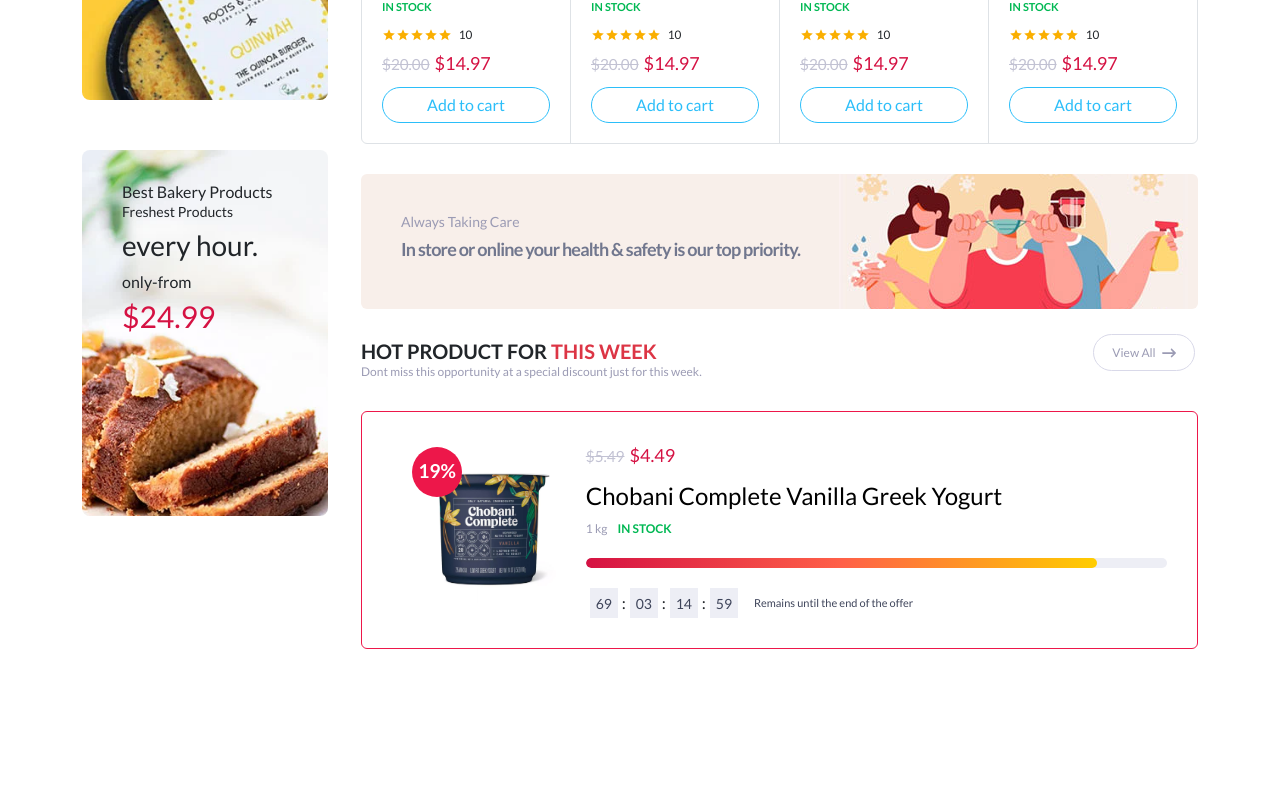
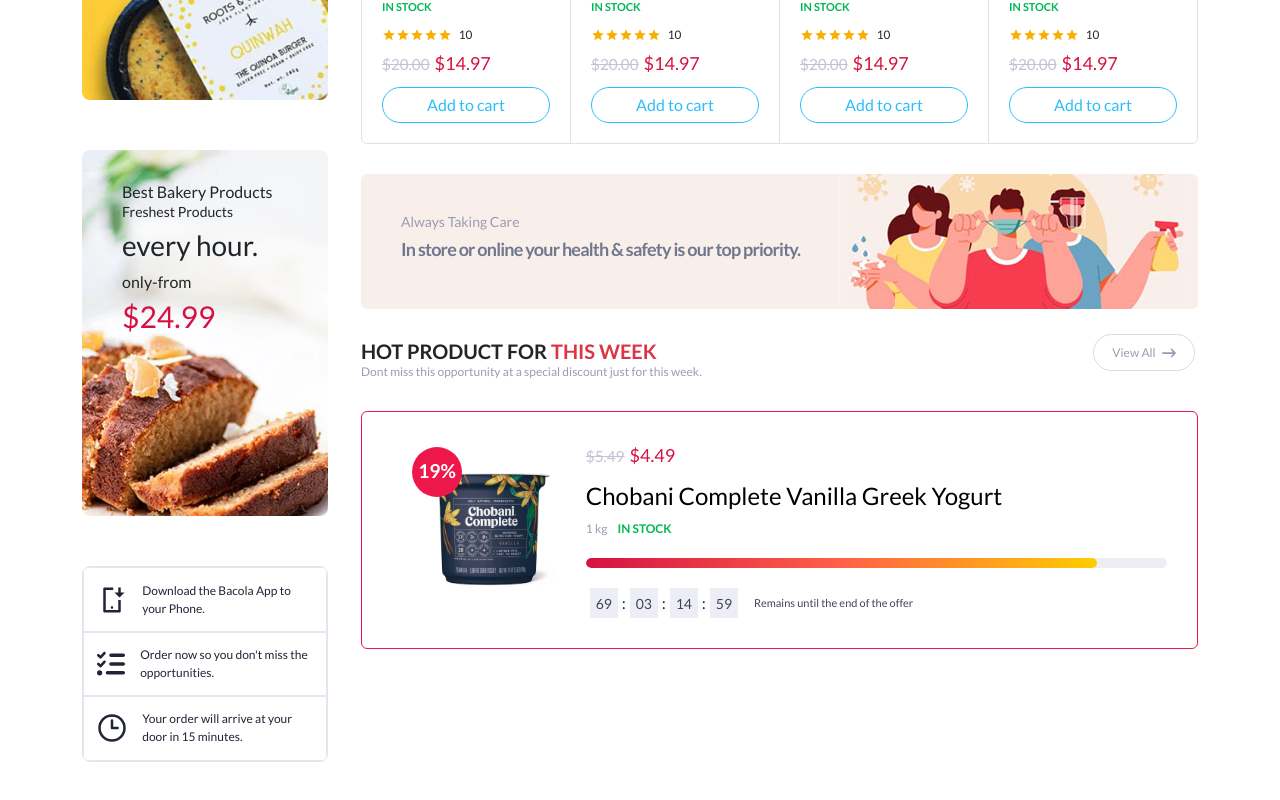
Before and after one commit to Trung-Nam/Online-Grocery-Shopping, a React (Create React App) app: page / in a window 1280 px wide. Shown: the part 1416-2216 px from the top of the page. Before the commit the page ends 2065 px from the top, so only its background shows below. Built offline with nearby package versions, Linux system fonts and the light colour scheme; no server answers.

Commit message:
feat(ui): icon boxes widget

```diff
--- a/src/Pages/Home/Home.jsx
+++ b/src/Pages/Home/Home.jsx
@@ -2,9 +2,11 @@
 import Carousel from '../../Components/Header/Carousel/Carousel'
 import './Home.scss'
 import Slider from 'react-slick'
-import { FaArrowRightLong, FaRegHeart } from 'react-icons/fa6'
+import { FaArrowRightLong, FaListCheck, FaRegHeart } from 'react-icons/fa6'
 import { Rating } from '@mui/material'
 import { IoIosArrowBack, IoIosArrowForward } from 'react-icons/io'
+import { RiMobileDownloadLine } from 'react-icons/ri'
+import { LuClock3 } from 'react-icons/lu'
 const Home = () => {
 
     const CustomPrevArrow = (props) => {
@@ -131,6 +133,31 @@
                                 </div>
                             </div>
                         </div>
+                    </div>
+                    <div className="widget-container">
+                        <div className="widget-body">
+                            <div className="icon-boxes-widget">
+                                <div className="item">
+                                    <div className="icon">
+                                        <RiMobileDownloadLine size={30} />
+                                    </div>
+                                    <div className="text">Download the Bacola App to your Phone.</div>
+                                </div>
+                                <div className="item">
+                                    <div className="icon">
+                                        <FaListCheck size={28}/>
+                                    </div>
+                                    <div className="text">Order now so you don't miss the opportunities.</div>
+                                </div>
+                                <div className="item">
+                                    <div className="icon">
+                                        <LuClock3 size={30}/>
+                                    </div>
+                                    <div className="text">Your order will arrive at your door in 15 minutes.</div>
+                                </div>
+                            </div>
+                        </div>
+
                     </div>
                 </div>
                 <div className="col-9">
@@ -426,7 +453,7 @@
                             <div className="hot-sale">19%</div>
 
                             <div className="hot-product-content d-flex">
-                                <div class="thumbnail-wrapper col-3">
+                                <div className="thumbnail-wrapper col-3">
                                     <a href="/" title="Chobani Complete Vanilla Greek Yogurt">
                                         <img decoding="async" className='w-100' src={require('../../assets/images/product-image-2.jpg')} alt="Chobani Complete Vanilla Greek Yogurt" />
                                     </a>
@@ -471,7 +498,7 @@
 
                             </div>
 
-                            <a href="/" title="Chobani Complete Vanilla Greek Yogurt" class="overlay-link"></a>
+                            <a href="/" title="Chobani Complete Vanilla Greek Yogurt" className="overlay-link"></a>
                         </div>
                     </div>
                 </div>
--- a/src/Pages/Home/Home.scss
+++ b/src/Pages/Home/Home.scss
@@ -16,6 +16,31 @@
         .color-price {
             color: var(--color-price);
             font-size: 1.875rem;
+        }
+
+        .icon-boxes-widget {
+            width: 88%;
+            border: 1px solid var(--color-border);
+            border-radius: 8px;
+            overflow: hidden;
+
+            .item {
+                display: flex;
+                align-items: center;
+                justify-content: center;
+                color: var(--color-text);
+                padding: .825rem;
+                border: 1px solid var(--color-border);
+
+                .icon {
+                    margin-right: .9375rem;
+                    text-align: center;
+                }
+
+                .text {
+                    font-size: .75rem;
+                }
+            }
         }
     }
 
```
